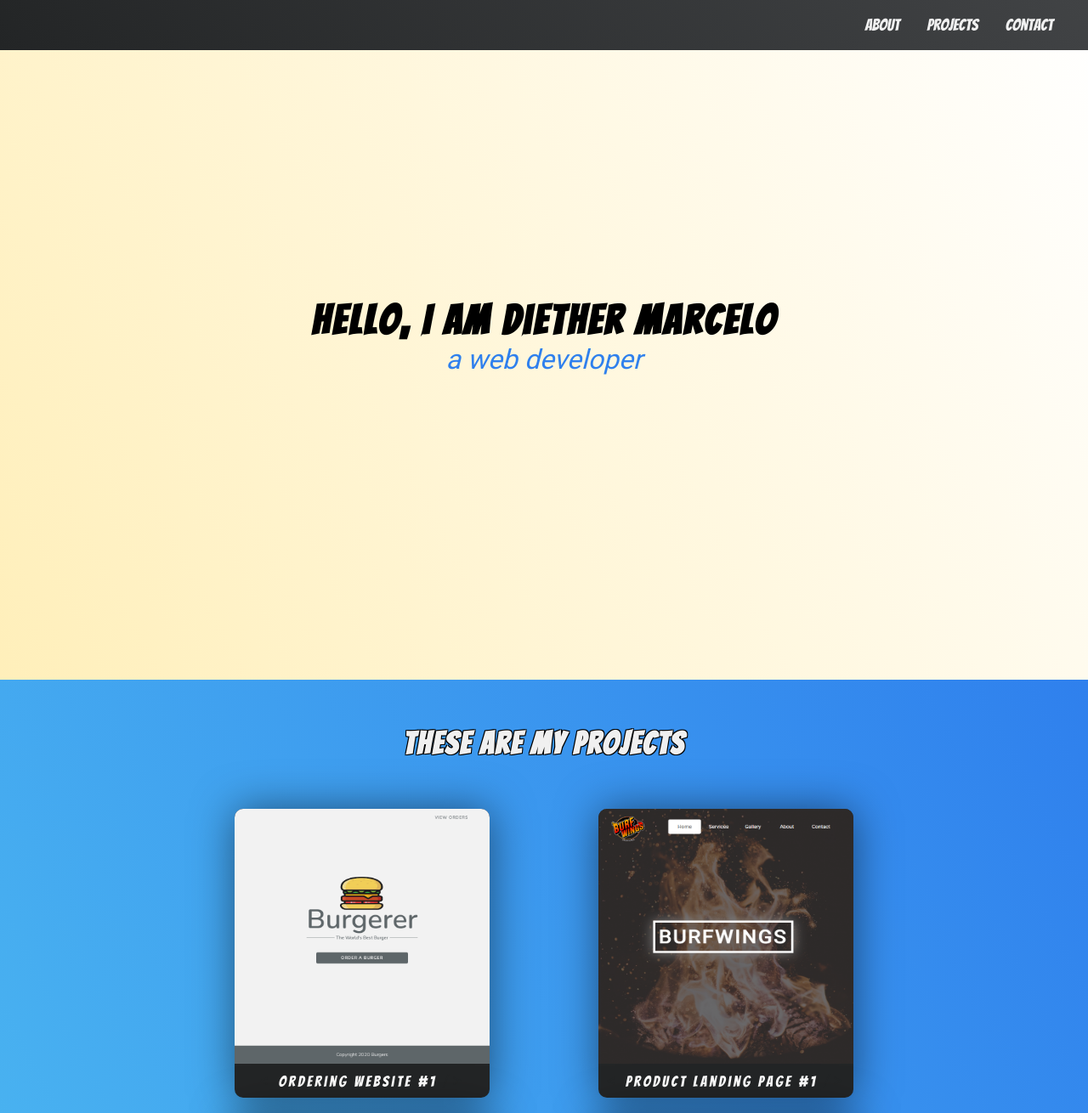
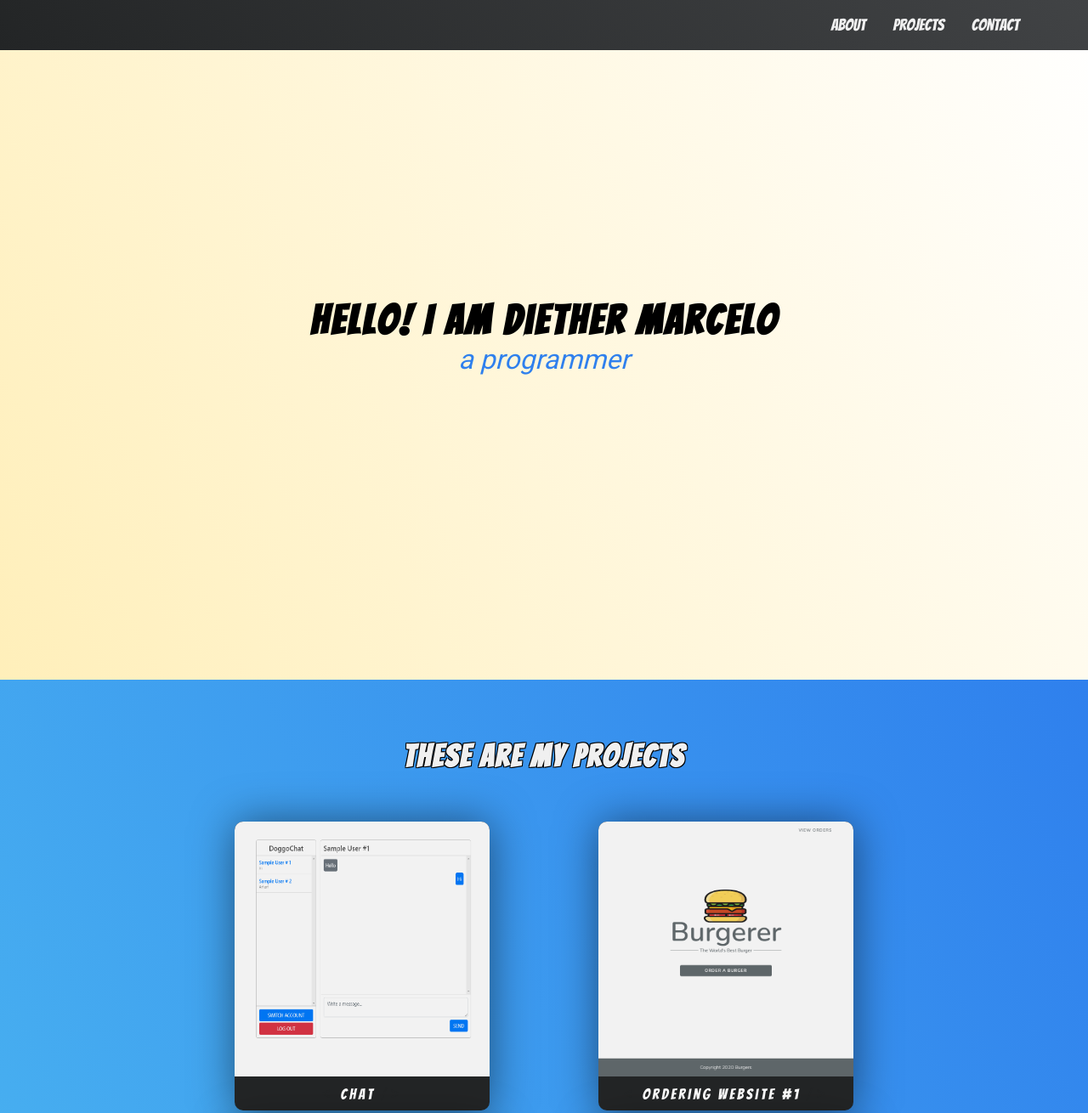
Before and after one commit to diethermarcelo/portfolio, a plain HTML site: page index.html in a window 1280 px wide. Shown: the top 1310 px of the page at 85% size. Drawn offline with nearby package versions, Linux system fonts and the light colour scheme; grey boxes are pictures that could not be loaded.

Commit message:
add chat project

```diff
--- a/css/style.css
+++ b/css/style.css
@@ -61,14 +61,22 @@ img{
   z-index: 1;
   background:linear-gradient(45deg, #232526 0%, #414345 100%);
 }
+.container{
+  max-width: 1200px;
+  margin: 0 auto;
+  width: 100%;
+  display: flex;
+  justify-content: flex-end;
+}
+@media(max-width: 500px){
+  .container{
+    max-width: 500px;
+  }
+}
 .nav{
-  display:flex;
-  justify-content:flex-end;
-  position:fixed;
   top:0;
   left:0;
   width:100vw;
-  background:var(--main-blue);
 }
 .nav-list{
   display:flex;
@@ -140,7 +148,7 @@ img{
 }
 #projects-section-header{
   max-width:500px;
-  margin: 0px auto 30px auto;
+  margin: 15px auto 30px auto;
   /*border-bottom: 2px solid var(--main-white);*/
   font-size:2.3em;
   font-family: 'Bangers', cursive;
--- a/index.html
+++ b/index.html
@@ -53,6 +53,7 @@
 	<div id="container">
 	  <!-- Nav -->
 	  <nav id="navbar" class="nav">
+	  	<div class="container">
 		    <ul class="nav-list">
 		      <a href="#welcome-section">
 		        <li> About </li>
@@ -64,12 +65,13 @@
 		        <li> Contact </li>
 		      </a>
 		    </ul>
+	  	</div>
 	  </nav>
 
 	  <!-- Welcome -->
 	  <section id="welcome-section">
-	    <h1> Hello, I am Diether Marcelo </h1>
-	    <p > a web developer </p>
+	    <h1> Hello! I am Diether Marcelo </h1>
+	    <p > a programmer </p>
 	  </section>
 
 	  <!-- Projects -->
@@ -77,6 +79,23 @@
 	    <h2 id="projects-section-header" data-aos="fade-right"> These are my projects </h2>
 
 	    <div class="projects-grid">
+
+
+
+		  <!-- Project -->
+	      <a href="#"
+	         target="_blank"
+	         class="project project-tile"
+					 data-aos="flip-left">
+	      <img class="project-image"
+	           src="img/projects/Chat.png"
+	           alt="project"
+	      />
+	       <p class="project-title">
+	        <span class="code">&lt; </span>        Chat
+	        <span class="code">&#47;&gt;</span>
+	       </p>
+	      </a>
 
 		  <!-- Project -->
 	      <a href="#"
```
Also changed, not shown: img/projects/Blog (orig).png (added), img/projects/Blog.png, img/projects/Chat.png (added). Lines whose indentation alone changed are shown as unchanged.
